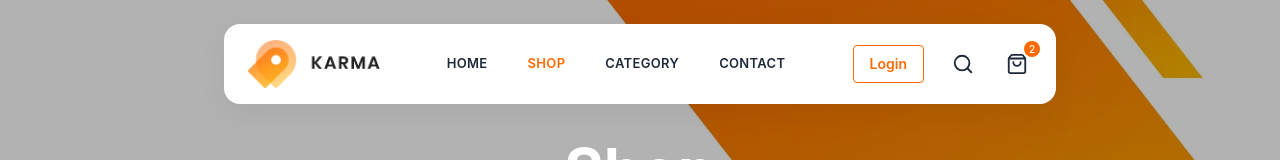
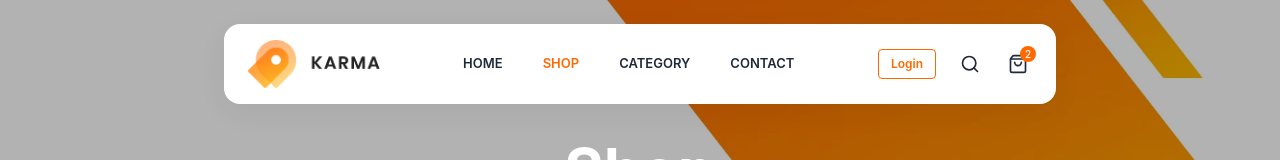
Before and after one commit to DuyPhatpeo/ecommerce, a React (Vite) app: page /shop in a window 1280 px wide. Shown: the top 160 px of the page. Built offline with nearby package versions, Linux system fonts and the light colour scheme; data requests are answered from the project's data file.

Commit message:
fix code

```diff
--- a/src/components/general/Header.tsx
+++ b/src/components/general/Header.tsx
@@ -1,4 +1,3 @@
-// components/general/Header.tsx
 import { Link } from "react-router-dom";
 import {
   ShoppingBag,
@@ -39,30 +38,12 @@ const Header = () => {
 
   const { menuItems } = useMenuItems();
 
-  return (
-    <header className="fixed left-0 top-0 w-full z-50">
+  /** =============================
+   * 🔹 Components nhỏ hơn
+   ============================== */
+
+  const NavItem = ({ item }: any) => (
     <div
-        className={`relative mx-auto transition-all duration-500 ease-in-out ${
-          isScrolled
-            ? "w-full bg-white shadow-[0_4px_15px_rgba(0,0,0,0.1)]"
-            : "w-full lg:w-[75%] xl:w-[65%] lg:mt-6 bg-white shadow-[0_8px_30px_rgba(0,0,0,0.05)] lg:rounded-2xl"
-        }`}
-      >
-        <div className="flex items-center justify-between max-w-[1200px] mx-auto h-[60px] xs:h-[65px] sm:h-[75px] lg:h-[80px] px-3 xs:px-4 sm:px-6 gap-2 xs:gap-4 sm:gap-6 lg:gap-8">
-          {/* Logo */}
-          <Link to="/" className="flex items-center flex-shrink-0">
-            <img
-              src="/logo.png"
-              alt="Logo"
-              className="h-10 xs:h-9 sm:h-10 md:h-11 lg:h-12 object-contain cursor-pointer transition-transform hover:scale-105"
-            />
-          </Link>
-
-          {/* Desktop Menu */}
-          <nav className="hidden xl:flex items-center gap-6 2xl:gap-8 text-[13px] font-semibold tracking-wide flex-1 justify-center">
-            {menuItems.map((item, i) => (
-              <div
-                key={i}
       className="relative"
       onMouseEnter={() => handleMouseEnter(item.label)}
       onMouseLeave={handleMouseLeave}
@@ -70,7 +51,7 @@ const Header = () => {
       {item.path ? (
         <Link
           to={item.path}
-                    className={`px-2 py-1 transition-colors whitespace-nowrap ${
+          className={`px-2 py-1 whitespace-nowrap transition-colors ${
             location.pathname === item.path
               ? "text-orange-500"
               : "text-gray-800 hover:text-orange-500"
@@ -94,98 +75,92 @@ const Header = () => {
             transition={{ duration: 0.2 }}
             className="absolute left-1/2 -translate-x-1/2 top-[45px] w-[220px] bg-white shadow-lg border border-gray-100 z-40 rounded-lg overflow-hidden"
           >
-                      {item.subMenu.map((sub, j) =>
-                        sub.path ? (
-                          <Link
+            {item.subMenu.map((sub: any, j: number) => (
+              <LinkOrSpan
                 key={j}
-                            to={sub.path}
+                item={sub}
                 className="block px-5 py-2.5 text-[13px] border-t border-gray-100 first:border-t-0 text-gray-700 hover:bg-orange-500 hover:text-white transition-colors"
-                          >
-                            {sub.label}
-                          </Link>
-                        ) : (
-                          <span
-                            key={j}
-                            className="block px-5 py-2.5 text-[13px] border-t border-gray-100 first:border-t-0 text-gray-400 cursor-not-allowed"
-                          >
-                            {sub.label}
-                          </span>
-                        )
-                      )}
+              />
+            ))}
           </motion.div>
         )}
       </AnimatePresence>
     </div>
+  );
+
+  const LinkOrSpan = ({ item, className }: any) =>
+    item.path ? (
+      <Link to={item.path} className={className}>
+        {item.label}
+      </Link>
+    ) : (
+      <span className={`${className} text-gray-400 cursor-not-allowed`}>
+        {item.label}
+      </span>
+    );
+
+  /** =============================
+   * 🔹 JSX chính
+   ============================== */
+
+  return (
+    <header className="fixed left-0 top-0 w-full z-50">
+      <div
+        className={`relative mx-auto transition-all duration-500 ${
+          isScrolled
+            ? "w-full bg-white shadow-[0_4px_15px_rgba(0,0,0,0.1)]"
+            : "w-full lg:w-[75%] xl:w-[65%] lg:mt-6 bg-white shadow-[0_8px_30px_rgba(0,0,0,0.05)] lg:rounded-2xl"
+        }`}
+      >
+        {/* Header Main */}
+        <div className="flex items-center justify-between max-w-[1200px] mx-auto h-[60px] xs:h-[65px] sm:h-[75px] lg:h-[80px] px-4 sm:px-6 gap-4 lg:gap-8">
+          {/* Logo */}
+          <Link to="/" className="flex-shrink-0">
+            <img
+              src="/logo.png"
+              alt="Logo"
+              className="h-10 sm:h-11 lg:h-12 object-contain cursor-pointer transition-transform hover:scale-105"
+            />
+          </Link>
+
+          {/* Desktop Menu */}
+          <nav className="hidden xl:flex items-center gap-6 2xl:gap-8 text-[13px] font-semibold flex-1 justify-center">
+            {menuItems.map((item, i) => (
+              <NavItem key={i} item={item} />
             ))}
           </nav>
 
           {/* Right Icons */}
-          <div className="flex items-center gap-2 xs:gap-3 sm:gap-4 lg:gap-5 xl:gap-6 text-gray-800">
+          <div className="flex items-center gap-3 sm:gap-4 lg:gap-5 text-gray-800">
             {!user && (
               <Link
                 to="/login"
-                className="hidden lg:inline-block px-3 xl:px-4 py-1.5 xl:py-2 border border-orange-500 rounded text-orange-500 font-semibold text-xs xl:text-sm hover:bg-orange-500 hover:text-white transition-colors whitespace-nowrap"
+                className="hidden lg:inline-block px-3 py-1.5 border border-orange-500 rounded text-orange-500 font-semibold text-xs hover:bg-orange-500 hover:text-white"
               >
                 Login
               </Link>
             )}
 
-            <button
+            <IconButton
               onClick={() => setSearchOpen((prev) => !prev)}
-              className="group hover:text-orange-500 transition-colors p-1"
-              aria-label="Search"
-            >
-              <Search
-                size={18}
-                className="xs:w-5 xs:h-5 sm:w-[22px] sm:h-[22px] transition-transform duration-200 group-hover:scale-110"
+              icon={<Search size={20} />}
             />
-            </button>
 
             {user && (
               <Link
                 to="/account"
-                className="flex hover:text-orange-500 transition-colors p-1"
-                aria-label="Account"
+                className="hover:text-orange-500 transition-colors"
               >
-                <User
-                  size={18}
-                  className="xs:w-5 xs:h-5 sm:w-[22px] sm:h-[22px]"
-                />
+                <User size={20} />
               </Link>
             )}
 
-            <Link
-              to="/cart"
-              className="relative group hover:text-orange-500 transition-colors p-1"
-              aria-label="Shopping cart"
-            >
-              <ShoppingBag
-                size={18}
-                className="xs:w-5 xs:h-5 sm:w-[22px] sm:h-[22px] transition-transform duration-200 group-hover:scale-110"
+            <CartButton count={cartCount} />
+
+            <MobileToggle
+              open={mobileOpen}
+              onClick={() => setMobileOpen(!mobileOpen)}
             />
-              {cartCount > 0 && (
-                <span className="absolute -top-1 -right-1 sm:-top-2 sm:-right-2 bg-orange-500 text-white text-[9px] xs:text-[10px] w-3.5 h-3.5 xs:w-4 xs:h-4 rounded-full flex items-center justify-center font-medium">
-                  {cartCount > 99 ? "99+" : cartCount}
-                </span>
-              )}
-            </Link>
-
-            {/* Mobile Toggle */}
-            <div className="xl:hidden">
-              {mobileOpen ? (
-                <X
-                  size={18}
-                  className="xs:w-5 xs:h-5 sm:w-[22px] sm:h-[22px] cursor-pointer hover:text-orange-500 transition-colors"
-                  onClick={() => setMobileOpen(false)}
-                />
-              ) : (
-                <Menu
-                  size={18}
-                  className="xs:w-5 xs:h-5 sm:w-[22px] sm:h-[22px] cursor-pointer hover:text-orange-500 transition-colors"
-                  onClick={() => setMobileOpen(true)}
-                />
-              )}
-            </div>
           </div>
         </div>
 
@@ -200,9 +175,9 @@ const Header = () => {
               transition={{ duration: 0.3 }}
               className="overflow-hidden"
             >
-              <div className="flex justify-center bg-orange-50 py-3 sm:py-4 shadow-md rounded-b-lg">
-                <div className="relative w-full px-3 xs:px-4 sm:w-4/5 md:w-3/5 lg:w-1/2">
-                  <Search className="absolute left-5 xs:left-6 sm:left-7 top-1/2 -translate-y-1/2 text-orange-400 w-4 h-4 sm:w-5 sm:h-5" />
+              <div className="flex justify-center bg-orange-50 py-3 shadow-md rounded-b-lg">
+                <div className="relative w-full sm:w-3/5 lg:w-1/2 px-4">
+                  <Search className="absolute left-6 top-1/2 -translate-y-1/2 text-orange-400" />
                   <input
                     ref={searchInputRef}
                     type="text"
@@ -211,13 +186,12 @@ const Header = () => {
                     onKeyDown={handleSearchSubmit}
                     placeholder="Search products..."
                     autoFocus
-                    className="w-full pl-10 xs:pl-11 sm:pl-12 pr-10 xs:pr-11 sm:pr-12 py-2.5 sm:py-3 rounded-lg border border-orange-300 focus:outline-none focus:ring-2 focus:ring-orange-400 text-xs xs:text-sm sm:text-base"
+                    className="w-full pl-12 pr-10 py-2.5 rounded-lg border border-orange-300 focus:ring-2 focus:ring-orange-400 text-sm"
                   />
                   <Button
                     onClick={() => setSearchOpen(false)}
-                    className="absolute right-5 xs:right-6 sm:right-7 top-1/2 -translate-y-1/2 text-gray-500 hover:text-orange-500"
-                    icon={<X size={16} className="sm:w-5 sm:h-5" />}
-                    aria-label="Close search"
+                    className="absolute right-6 top-1/2 -translate-y-1/2 text-gray-500 hover:text-orange-500"
+                    icon={<X size={18} />}
                   />
                 </div>
               </div>
@@ -234,7 +208,7 @@ const Header = () => {
               animate={{ opacity: 1, y: 0 }}
               exit={{ opacity: 0, y: -10 }}
               transition={{ duration: 0.25 }}
-              className="xl:hidden bg-white border-t border-gray-100 shadow-md max-h-[calc(100vh-60px)] xs:max-h-[calc(100vh-65px)] sm:max-h-[calc(100vh-75px)] lg:max-h-[calc(100vh-80px)] overflow-y-auto"
+              className="xl:hidden bg-white border-t border-gray-100 shadow-md max-h-[calc(100vh-80px)] overflow-y-auto"
             >
               {menuItems.map((item, i) => (
                 <div key={i} className="border-b border-gray-100">
@@ -242,19 +216,13 @@ const Header = () => {
                     <>
                       <button
                         onClick={() => toggleSubMenu(item.label)}
-                        className="w-full text-left px-4 xs:px-5 py-2.5 xs:py-3 text-[13px] xs:text-[14px] font-semibold text-gray-800 hover:text-orange-500 hover:bg-orange-50 flex justify-between items-center transition-colors"
+                        className="w-full flex justify-between items-center px-5 py-3 text-sm font-semibold hover:bg-orange-50 hover:text-orange-500"
                       >
-                        <span>{item.label}</span>
+                        {item.label}
                         {activeMenu === item.label ? (
-                          <ChevronDown
-                            size={16}
-                            className="xs:w-[18px] xs:h-[18px] text-gray-500"
-                          />
+                          <ChevronDown size={16} />
                         ) : (
-                          <ChevronRight
-                            size={16}
-                            className="xs:w-[18px] xs:h-[18px] text-gray-400"
-                          />
+                          <ChevronRight size={16} />
                         )}
                       </button>
                       <AnimatePresence>
@@ -266,25 +234,13 @@ const Header = () => {
                             transition={{ duration: 0.2 }}
                             className="bg-gray-50"
                           >
-                            {item.subMenu.map((sub, j) =>
-                              sub.path ? (
-                                <Link
+                            {item.subMenu.map((sub: any, j: number) => (
+                              <LinkOrSpan
                                 key={j}
-                                  to={sub.path}
-                                  onClick={() => setMobileOpen(false)}
-                                  className="block px-6 xs:px-8 py-2 xs:py-2.5 text-[12px] xs:text-[13px] text-gray-700 hover:bg-orange-500 hover:text-white transition-colors"
-                                >
-                                  {sub.label}
-                                </Link>
-                              ) : (
-                                <span
-                                  key={j}
-                                  className="block px-6 xs:px-8 py-2 xs:py-2.5 text-[12px] xs:text-[13px] text-gray-400 cursor-not-allowed"
-                                >
-                                  {sub.label}
-                                </span>
-                              )
-                            )}
+                                item={sub}
+                                className="block px-8 py-2.5 text-[13px] text-gray-700 hover:bg-orange-500 hover:text-white"
+                              />
+                            ))}
                           </motion.div>
                         )}
                       </AnimatePresence>
@@ -295,7 +251,7 @@ const Header = () => {
                         if (item.path) navigate(item.path);
                         setMobileOpen(false);
                       }}
-                      className="w-full text-left px-4 xs:px-5 py-2.5 xs:py-3 text-[13px] xs:text-[14px] font-semibold text-gray-800 hover:text-orange-500 hover:bg-orange-50 transition-colors"
+                      className="w-full text-left px-5 py-3 text-sm font-semibold hover:bg-orange-50 hover:text-orange-500"
                     >
                       {item.label}
                     </button>
@@ -310,4 +266,42 @@ const Header = () => {
   );
 };
 
+/** =============================
+ * 🔹 Các component phụ
+ ============================== */
+
+const IconButton = ({ onClick, icon }: any) => (
+  <button
+    onClick={onClick}
+    className="hover:text-orange-500 transition-colors p-1"
+  >
+    {icon}
+  </button>
+);
+
+const CartButton = ({ count }: { count: number }) => (
+  <Link
+    to="/cart"
+    className="relative hover:text-orange-500 transition-colors p-1"
+  >
+    <ShoppingBag size={20} />
+    {count > 0 && (
+      <span className="absolute -top-1 -right-1 bg-orange-500 text-white text-[10px] w-4 h-4 rounded-full flex items-center justify-center font-medium">
+        {count > 99 ? "99+" : count}
+      </span>
+    )}
+  </Link>
+);
+
+const MobileToggle = ({ open, onClick }: any) => {
+  const Icon = open ? X : Menu;
+  return (
+    <Icon
+      size={20}
+      onClick={onClick}
+      className="cursor-pointer hover:text-orange-500 transition-colors xl:hidden"
+    />
+  );
+};
+
 export default Header;
```
Lines whose indentation alone changed are shown as unchanged.
